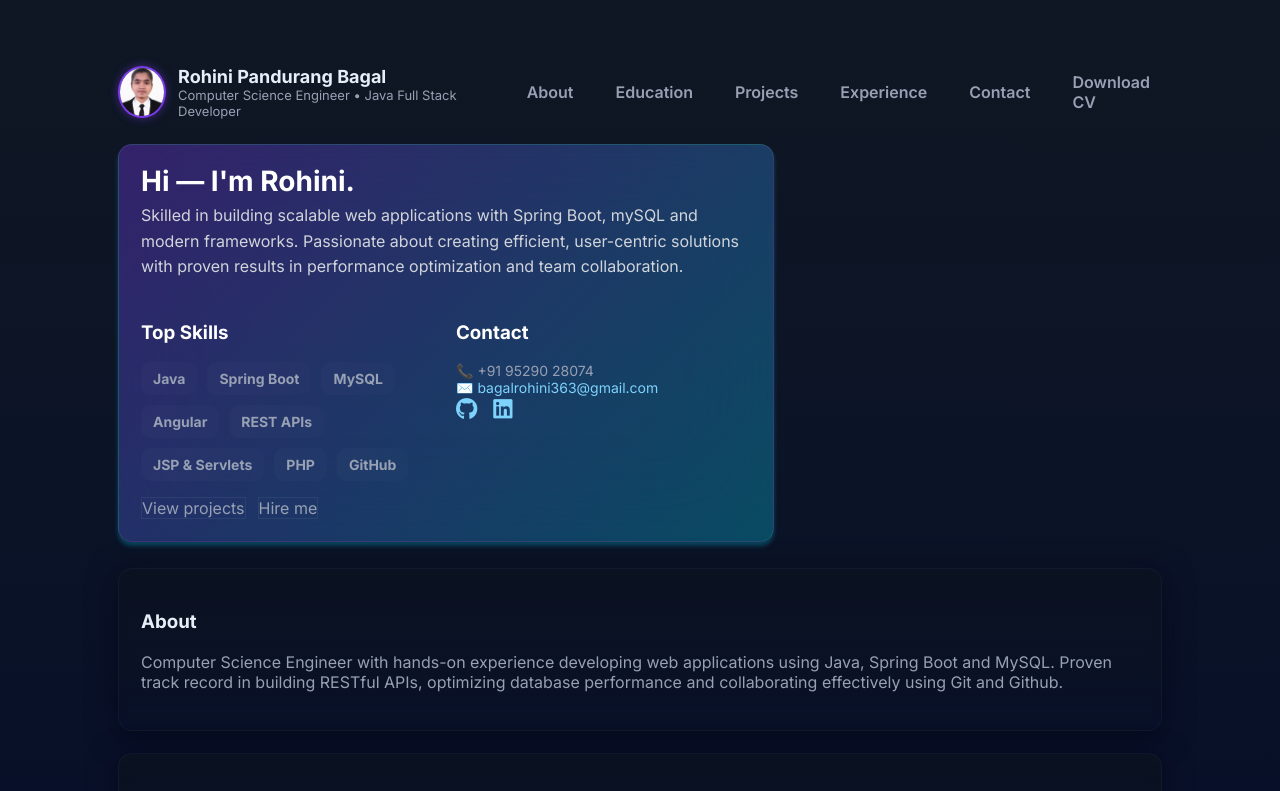
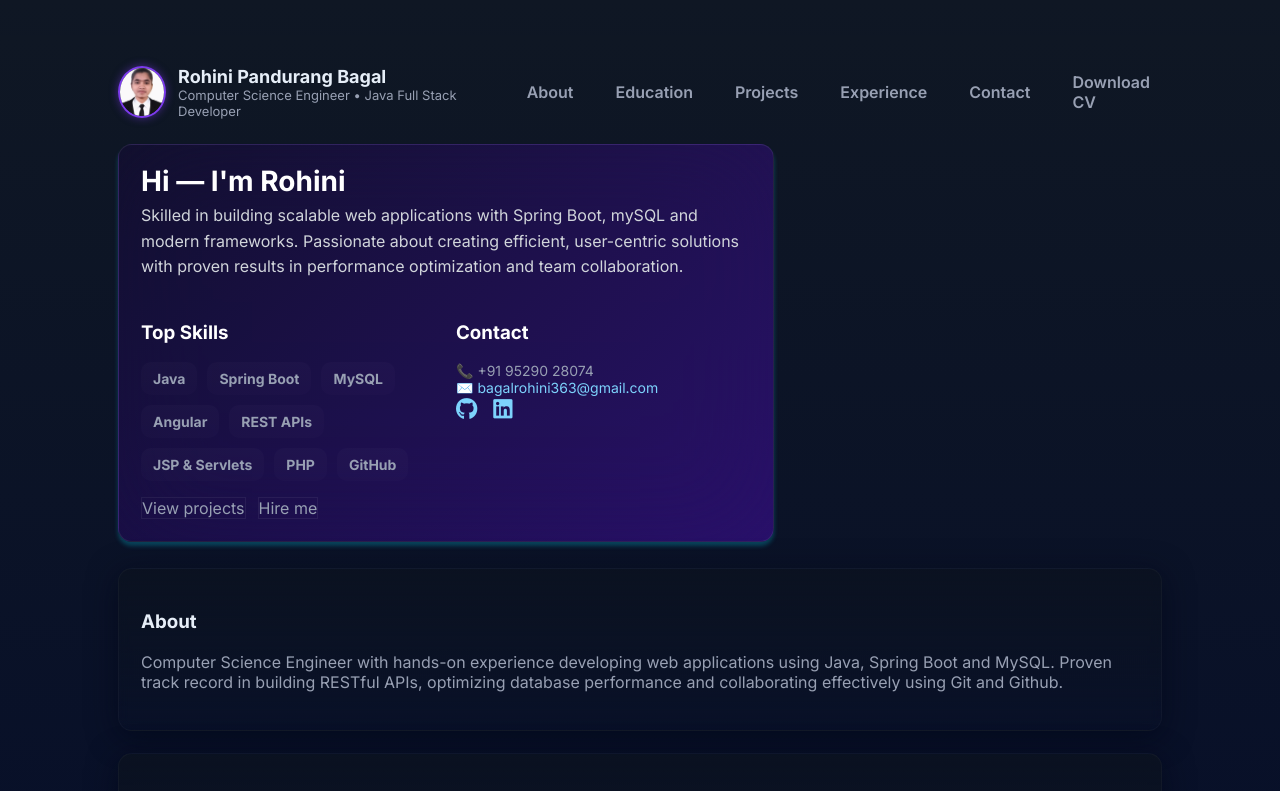
Before and after one commit to Rohini363/Portfolio, a plain HTML site: page index.html in a window 1280 px wide. In both pictures the pointer is over the element 446 px from the left and 347 px from the top of the page. Shown: the top 791 px of the page. Drawn offline with Linux system fonts and the light colour scheme.

Commit message:
attractive user interface

```diff
--- a/index.html
+++ b/index.html
@@ -35,7 +35,7 @@
 
     <main class="hero">
       <section class="card intro">
-        <h2>Hi — I'm Rohini.</h2>
+        <h2>Hi — I'm Rohini</h2>
         <p>Skilled in building scalable web applications with Spring Boot, mySQL and modern frameworks. Passionate about creating efficient, user-centric solutions with proven results in performance optimization and team collaboration.</p>
 
         <div class="grid-2">
--- a/style.css
+++ b/style.css
@@ -85,7 +85,7 @@ nav a:hover {
     border: 1px solid rgba(255,255,255,0.03);
 }
 .intro {
-    background: linear-gradient(135deg, rgba(26, 4, 66, 0.25), rgba(6,182,212,0.25));
+    background: linear-gradient(90deg, rgba(28, 2, 73, 0.25),rgba(65, 1, 55, 0.25),rgba(209, 5, 182, 0.25));
     backdrop-filter: blur(50px);
 
     border: 1px solid rgba(255, 255, 255, 0.08);
@@ -94,7 +94,7 @@ nav a:hover {
     transition: all 0.4s ease;
 }
 .intro:hover {
-    background: linear-gradient(135deg, rgba(124,58,237,0.35), rgba(6,182,212,0.35));
+    background: linear-gradient(135deg, rgba(25, 5, 65, 0.35), rgba(97, 12, 232, 0.35));
   transform: translateY(-4px);
   box-shadow: 0 4px 4px rgba(6,182,212,0.3);
 }
@@ -136,8 +136,8 @@ nav a:hover {
     gap: 4px;
     padding: 6px 10px;
     border-radius: 12px;
-    background: linear-gradient(60deg, var(--accent-1), var(--accent-2));
-    color: #07102a;
+    background: linear-gradient(90deg, var(--accent-1), var(--accent-2));
+    color: black;
     font-weight: 700;
     text-decoration: none;
 }
@@ -201,7 +201,7 @@ nav a:hover {
     gap: 10px;
 }
 .skill {
-    background: linear-gradient(90deg, rgba(255,255,255,0.02), rgba(255,255,255,0.01));
+    background: linear-gradient(180deg, rgba(255,255,255,0.02), rgba(255,255,255,0.01));
     padding: 8px 12px;
     border-radius: 10px;
     font-weight: 700;
```
